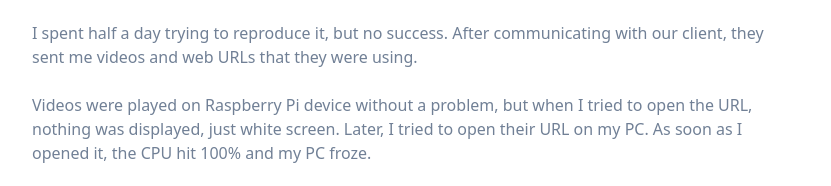
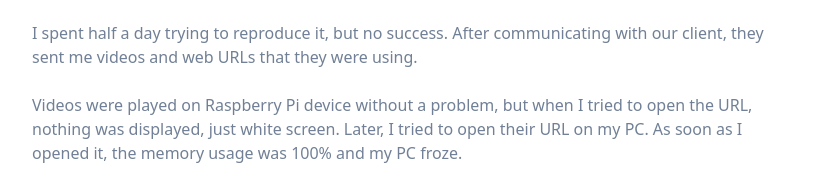
Before and after one commit to mensur-durakovic/devfolio, a Gatsby site: page /blog/the-most-common-laws-and-principles-in-software-development/ in a window 1280 px wide. Shown: the part 1385-1571 px from the top of the page, without its empty margins (64-895 px from the left). Built offline with nearby package versions, Linux system fonts and the light colour scheme; Gatsby itself is replaced by a stand-in of ours; some packages are replaced by stand-ins of ours.

Commit message:
fix for memory instead of cpu usage

```diff
--- a/content/blog/the-most-common-laws-and-principles-in-software-development/index.md
+++ b/content/blog/the-most-common-laws-and-principles-in-software-development/index.md
@@ -39,7 +39,7 @@ One day, I came to work and my manager told me that one of our clients encounter
 
 I spent half a day trying to reproduce it, but no success. After communicating with our client, they sent me videos and web URLs that they were using.
 
-Videos were played on Raspberry Pi device without a problem, but when I tried to open the URL, nothing was displayed, just white screen. Later, I tried to open their URL on my PC. As soon as I opened it, the CPU hit 100% and my PC froze.
+Videos were played on Raspberry Pi device without a problem, but when I tried to open the URL, nothing was displayed, just white screen. Later, I tried to open their URL on my PC. As soon as I opened it, the memory usage was 100% and my PC froze.
 
 It was a strong machine with an Intel i5 processor with 16GB of RAM. Website was just loading and loading and loading. After it was finally loaded I saw that it was a simple 3x3 grid which displayed some images. I saved the website content and inspected it.
 
@@ -50,7 +50,6 @@ No wonder that poor little Raspberry Pi device with 1GB RAM was dying while tryi
 Later, I found out from a client that their designer created this website in some HTML editor and published it. It was a really good test for my nerves to communicate to the client what happened in a nice and polite way.
 
 Hanlon’s razor at its finest.
-
 
 ## 3. Ostrich effect - The tendency to avoid dangerous or negative information by simply closing oneself off from this information
 
```
